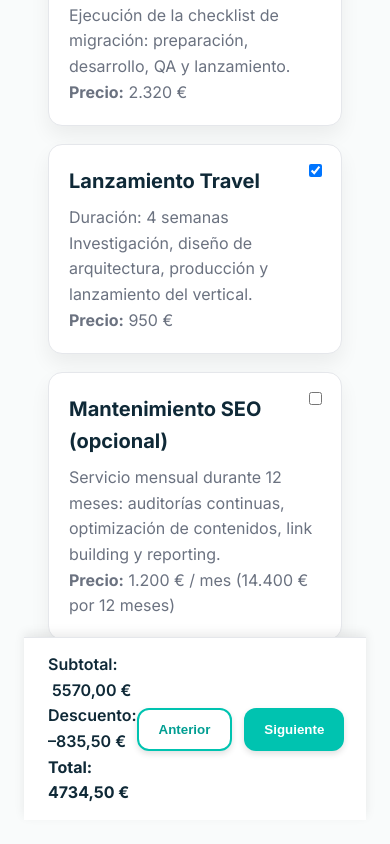
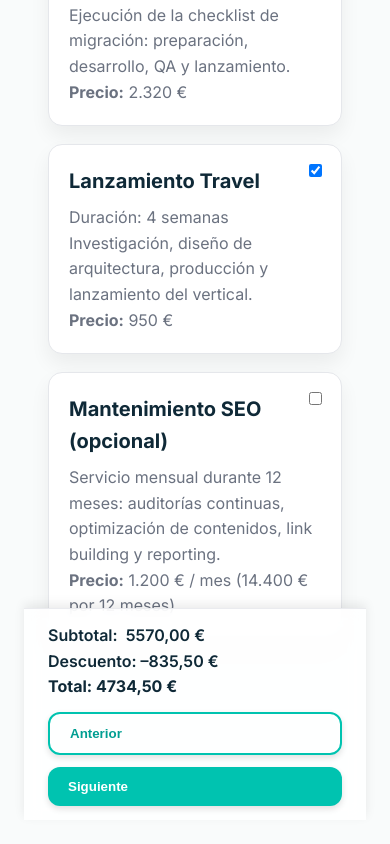
Before and after one commit to jorgejrolo/tuio-proposal, a Next.js app: page /investment in a window 390 px wide. Shown: the part 955-1799 px from the top of the page. Built offline with nearby package versions, Linux system fonts and the light colour scheme.

Commit message:
feat: sticky summary bar with translucent background

```diff
--- a/pages/investment.js
+++ b/pages/investment.js
@@ -73,7 +73,7 @@ export default function Investment() {
 
   return (
     <section className="reveal" style={{ paddingBottom: '180px' }}>
-      <h1>Inversión y selección de servicios</h1>
+      <h1>Propuesta económica por servicios</h1>
       <p>
         Selecciona los servicios que deseas contratar. Puedes elegir cada fase
         de manera individual o beneficiarte de descuentos al contratar todas las
--- a/styles/globals.css
+++ b/styles/globals.css
@@ -367,13 +367,30 @@ summary::-webkit-details-marker {
   bottom: 0;
   width: 100%;
   padding: 14px 24px;
-  background: var(--panel);
-  border-top: 1px solid #e5e7eb;
+  background: rgba(255, 255, 255, 0.85);
+  backdrop-filter: blur(8px);
+  -webkit-backdrop-filter: blur(8px);
+  border-top: 1px solid rgba(229, 231, 235, 0.8);
   box-shadow: 0 -4px 10px rgba(0, 0, 0, 0.08);
   display: flex;
   justify-content: space-between;
   align-items: center;
   z-index: 100;
+}
+
+@media (max-width: 640px) {
+  .sticky-summary {
+    flex-direction: column;
+    align-items: stretch;
+    gap: 12px;
+  }
+
+  .sticky-summary > div:last-child {
+    width: 100%;
+    display: flex;
+    flex-direction: column;
+    gap: 12px;
+  }
 }
 
 /* Vertical timeline for roadmap */
```
